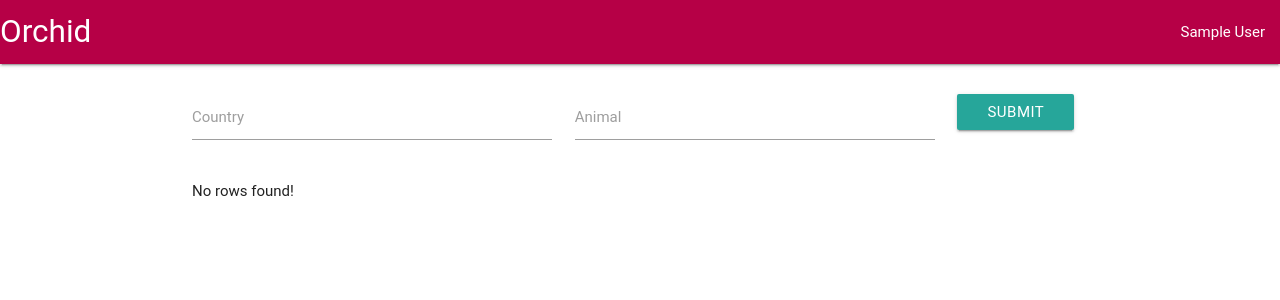
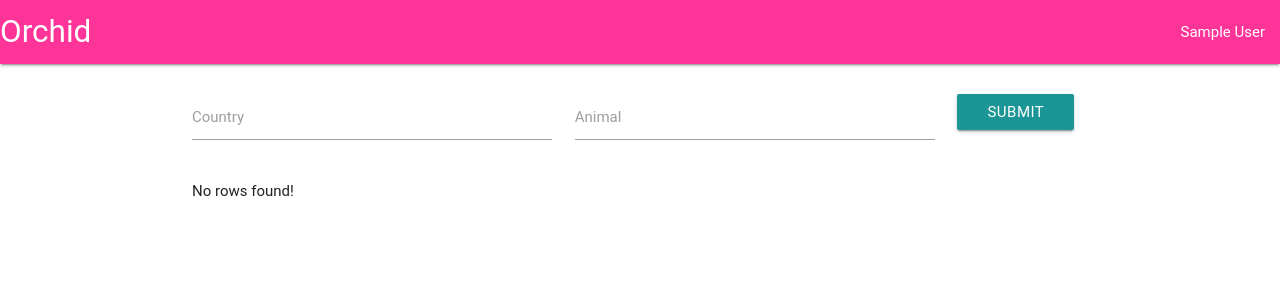
Before and after one commit to 0rchid/Orchid, a PHP site: page /edit.php in a window 1280 px wide. Shown: the top 300 px of the page. Run offline with PHP 8.4, Linux system fonts and the light colour scheme; the visitor is signed in with stand-in values (Sample User, id 1); data that the repository does not hold is empty; some libraries are stand-ins or nearby versions; some web fonts are replaced.

Commit message:
Color Scheme

```diff
--- a/edit.php
+++ b/edit.php
@@ -1,6 +1,10 @@
 
 <html>
 <?php
+	//b60046
+	//ff3498
+	//ff78b0
+	//1b9596
 
 		// pass in some info;
 	require("common.php");
@@ -48,7 +52,7 @@
 </head>
 	<body>
 		<nav>
-	    <div class="nav-wrapper" style="background-color: #b60046;">
+	    <div class="nav-wrapper" style="background-color: #ff3498;">
 	      <a href="#" class="brand-logo">Orchid</a>
 	      <ul id="nav-mobile" class="right hide-on-med-and-down">
 
@@ -75,7 +79,7 @@
 					<label for = "animal">Animal<label>
 				</div>
 				<div class = "input-field col s2">
-					<button class = "btn waves-effect waves-light ">Submit</button>
+					<button class = "btn waves-effect waves-light " style="background-color: #1b9596;">Submit</button>
 				</div>
 	    </form>
 		</div>
@@ -102,13 +106,13 @@
     		while($row = mysqli_fetch_row($result)) {
         		echo "<div class='row'>
         <div class='col s12 m12'>
-          <div class='card blue-grey darken-1'>
+          <div class='card blue-grey darken-1' >
             <div class='card-content white-text'>
               <span class='card-title'>$row[1]</span>
               <p>$row[2]</p>
             </div>
             <div class='card-action'>
-              	<a class = 'btn waves-effect waves-light red 'href='#modal1'>Delete</a>
+              	<a class = 'btn waves-effect waves-light ' style='background-color: #b60046;' href='#modal1'>Delete</a>
 			  	<div id='modal1' class='modal'>
 				<div class='modal-content'>
 					<h4>Are you sure?</h4>
```
